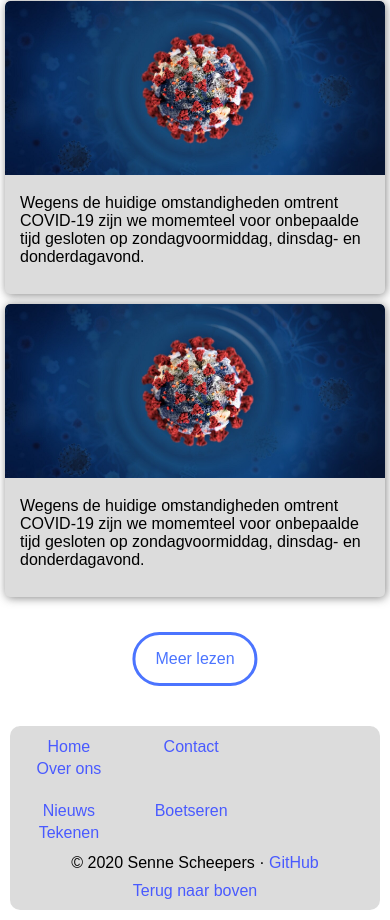
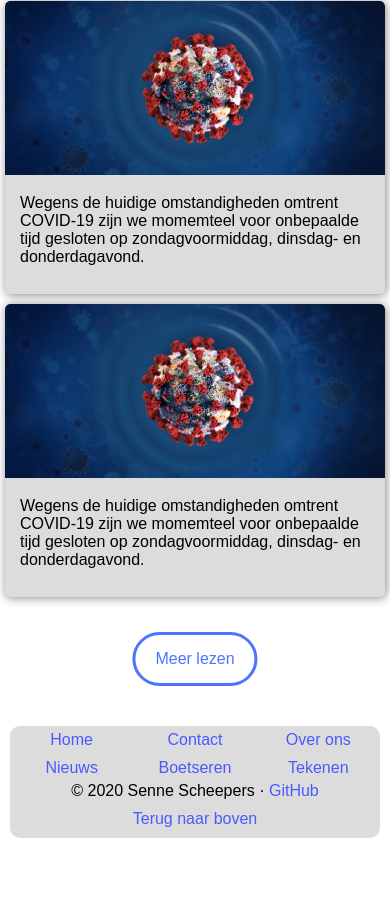
Before and after one commit to sennescheepers/zolderke, a plain HTML site: page index.html in a window 390 px wide. Shown: the part 1207-2127 px from the top of the page. After the commit the page ends 2055 px from the top, so only its background shows below. Drawn offline with Linux system fonts and the light colour scheme.

Commit message:
nu is responsive design wel klaar denk ik

```diff
--- a/css/index.css
+++ b/css/index.css
@@ -274,11 +274,15 @@ footer p.naar-boven {
 
     footer .container ul {
         display: block;
+        padding: 0;
+        margin: 0;
     }
 
     footer .container ul li {
         display: inline-block;
-        width: calc(33% - 5px);
+        float: left;
+        padding: 5px 0;
+        width: calc(100% / 3);
         text-align: center;
     }
 
```
